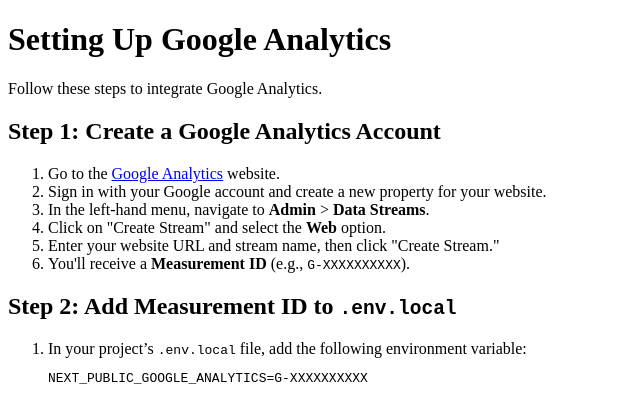
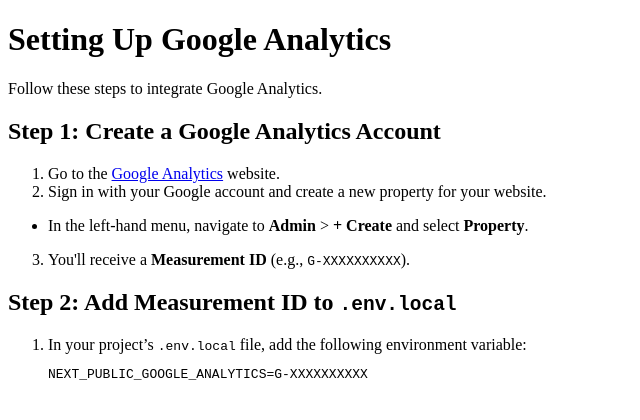
Before and after one commit to geiger01/nextupkit-docs, a Next.js app: page /analytics/google-analytics in a window 1280 px wide. Shown: the top 420 px of the page, without its empty margins (0-640 px from the left). Built offline with nearby package versions, Linux system fonts and the light colour scheme.

Commit message:
docs udpated

```diff
--- a/pages/analytics/google-analytics.mdx
+++ b/pages/analytics/google-analytics.mdx
@@ -6,10 +6,10 @@
 
 1. Go to the [Google Analytics](https://analytics.google.com/) website.
 2. Sign in with your Google account and create a new property for your website.
-3. In the left-hand menu, navigate to **Admin** > **Data Streams**.
-4. Click on "Create Stream" and select the **Web** option.
-5. Enter your website URL and stream name, then click "Create Stream."
-6. You'll receive a **Measurement ID** (e.g., `G-XXXXXXXXXX`).
+
+- In the left-hand menu, navigate to **Admin** > **+ Create** and select **Property**.
+
+3. You'll receive a **Measurement ID** (e.g., `G-XXXXXXXXXX`).
 
 ## Step 2: Add Measurement ID to `.env.local`
 
--- a/pages/database/mongodb-setup.mdx
+++ b/pages/database/mongodb-setup.mdx
@@ -31,7 +31,7 @@
 ## Step 5: Get Your Mongo URI
 
 1. Go to the "Clusters" tab and click "Connect."
-2. Choose "Connect your application."
+2. Choose the "Drivers" option under the "Connect your application."
 3. Copy the provided MongoDB connection string (URI) for your cluster.
 
 ## Step 6: Add the Mongo URI to `.env.local`
```
